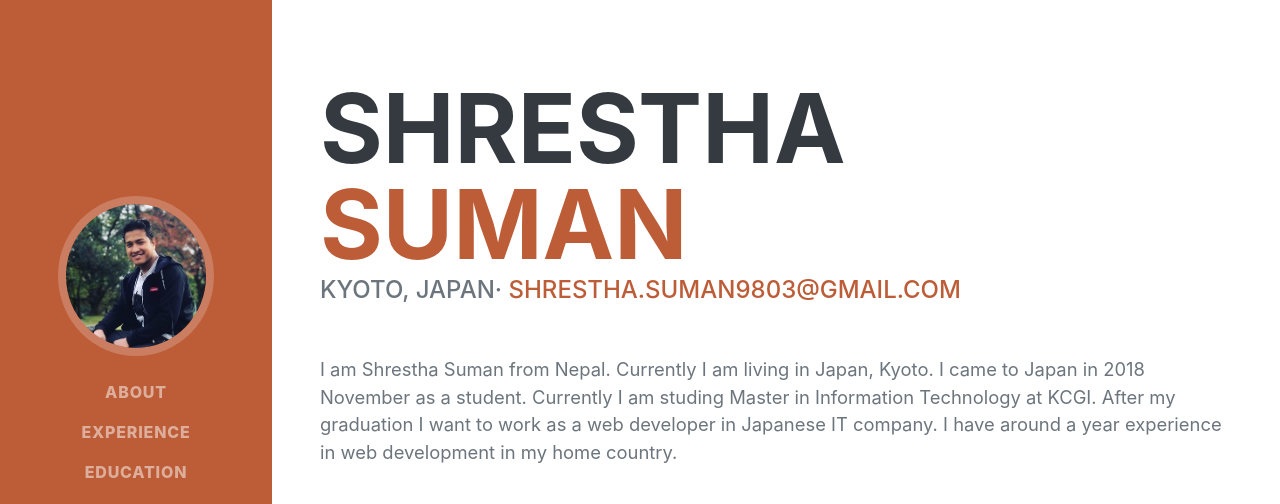
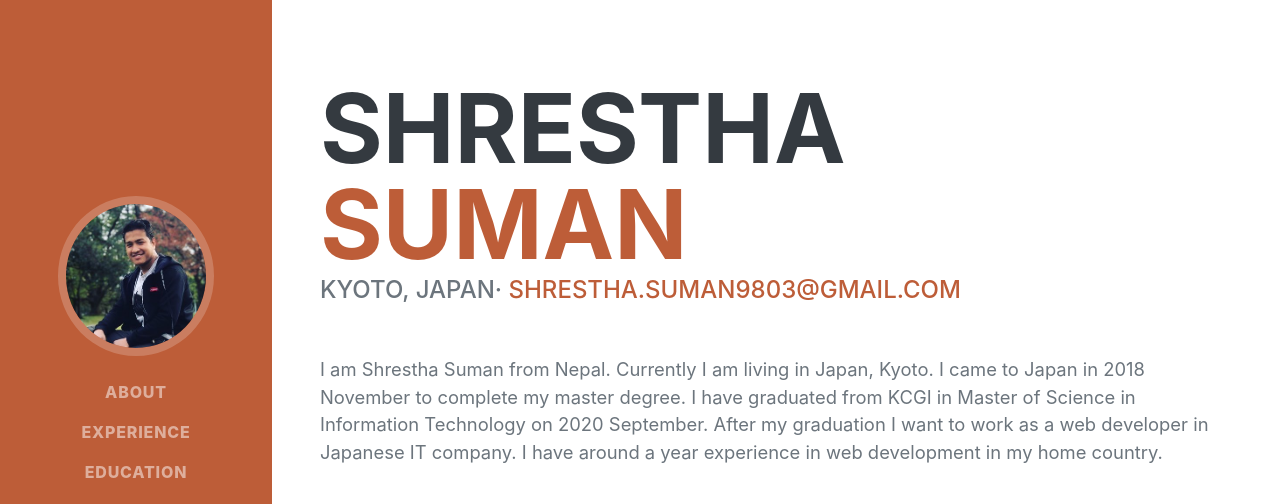
Before and after one commit to ShresthaSuman/portfolio, a plain HTML site: page index.html in a window 1280 px wide. Shown: the top 504 px of the page. Drawn offline with nearby package versions, Linux system fonts and the light colour scheme; a web font is replaced by a local one.

Commit message:
Update index.html

```diff
--- a/index.html
+++ b/index.html
@@ -47,7 +47,8 @@
                         Kyoto, Japan·
                         <a href="mailto:shrestha.suman9803@gmail.com">shrestha.suman9803@gmail.com</a>
                     </div>
-                    <p class="lead mb-5">I am Shrestha Suman from Nepal. Currently I am living in Japan, Kyoto. I came to Japan in 2018 November as a student. Currently I am studing Master in Information Technology at KCGI.
+                    <p class="lead mb-5">I am Shrestha Suman from Nepal. Currently I am living in Japan, Kyoto. I came to Japan in 2018 November to complete my master degree.
+                        I have graduated from KCGI in Master of Science in Information Technology on 2020 September.
                         After my graduation I want to work as a web developer in Japanese IT company. I have around a year experience in web development in my home country.</p>
                     <div class="social-icons">
                         <a class="social-icon" target="_blank" href="https://www.linkedin.com/in/suman-shrestha-0651251a3/"><i class="fab fa-linkedin-in"></i></a>
@@ -153,7 +154,7 @@
                         <li>
                             <span class="fa-li"><i class="fas fa-globe"></i></span>
                             <p><h3>Footbal Player Management System</h3></p>
-                            <p>This is build in core php and mysql database. This system keeps the record of the player and show the player game statistics information in graph. This project source code are available in my github.</p>
+                            <p>This is build in core php and mysql database. This system keeps the record of the player and show the player game statistics information in graph. This project was a part of my project and source code are available in my github.</p>
                         </li>
                         <li>
                             <span class="fa-li"><i class="fas fa-globe"></i></span>
@@ -161,6 +162,7 @@
                             <p>This system manage the events and send emails to the participatants in gmail.</p>
                             <p>There are other simple projects too on my github </p>
                         </li>
+
                     </ul>
                 </div>
             </section>
```
